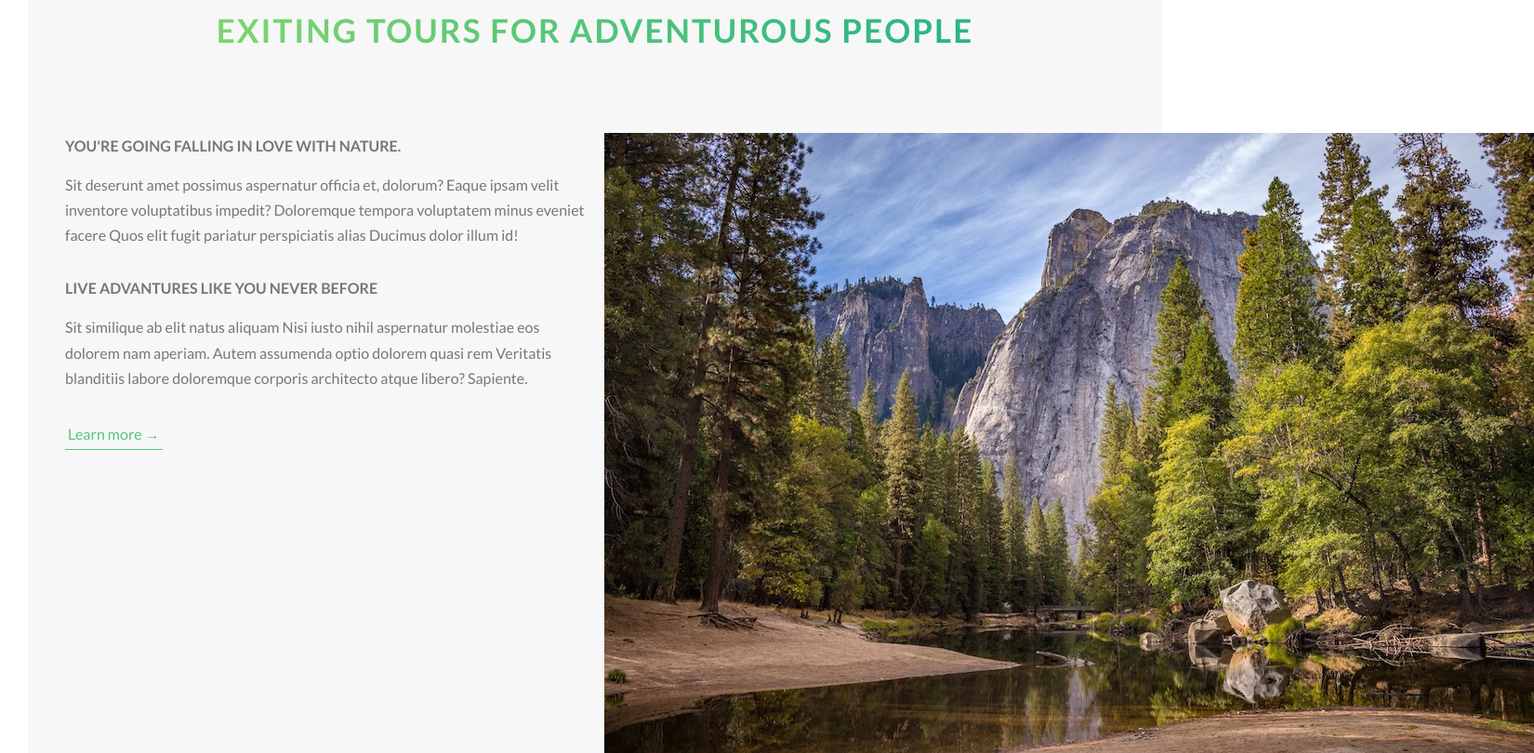
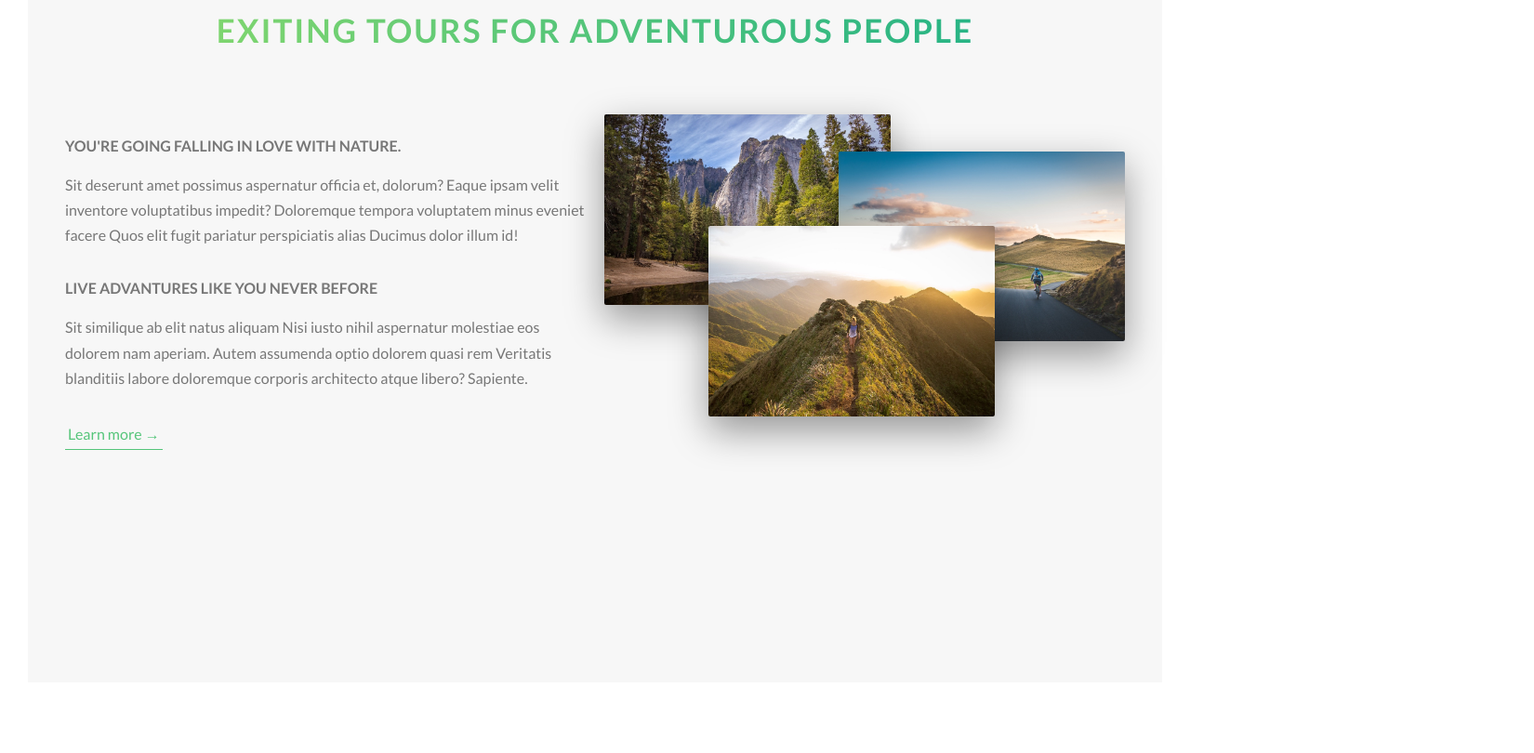
Before and after one commit to ngolam2011/natours, a website: page index.html in a window 1280 px wide. Shown: the part 877-1687 px from the top of the page at 93% size, 1650 px wide, since content can reach past the window. After the commit the page ends 1641 px from the top, so only its background shows below. Drawn offline with nearby package versions, Linux system fonts and the light colour scheme; files that its build step writes are made by us from their sources.

Commit message:
Complete implement about section

```diff
--- a/index.html
+++ b/index.html
@@ -21,7 +21,6 @@
                                         <span class="heading-primary--main">Outdoors</span>
                                         <span class="heading-primary--sub">is where life happens</span>
                                 </h1>
-
                                 <a href="#" class="btn btn--white btn--animated">Discover our tours</a>
                         </div>
                 </header>
@@ -50,9 +49,9 @@
                                 </div>
                                 <div class="col-1-of-2">
                                         <div class="composition">
-                                                <img class="composition__photo composition_photo--1" src="img/nat-1-large.jpg" alt="Photo 1">
-                                                <img class="composition__photo composition_photo--2" src="img/nat-2-large.jpg" alt="Photo 2">
-                                                <img class="composition__photo composition_photo--3" src="img/nat-3-large.jpg" alt="Phto 3">
+                                                <img class="composition__photo composition__photo--1" src="img/nat-1-large.jpg" alt="Photo 1">
+                                                <img class="composition__photo composition__photo--2" src="img/nat-2-large.jpg" alt="Photo 2">
+                                                <img class="composition__photo composition__photo--3" src="img/nat-3-large.jpg" alt="Phto 3">
                                         </div>
                                 </div>
                         </div>
--- a/sass/components/_composition.scss
+++ b/sass/components/_composition.scss
@@ -1,4 +1,5 @@
 .composition {
+        position: relative;
         &__photo {
                 width: 55%;
                 box-shadow: 0 1.5rem 4rem rgba($color-black, .4);
--- a/sass/main.scss
+++ b/sass/main.scss
@@ -8,6 +8,7 @@
 @import "base/utilities";
 
 @import "components/button";
+@import "components/composition";
 
 @import "layout/header";
 
```
Also changed, not shown: sass/abstracts/_variables.scss (line endings or trailing spaces).
